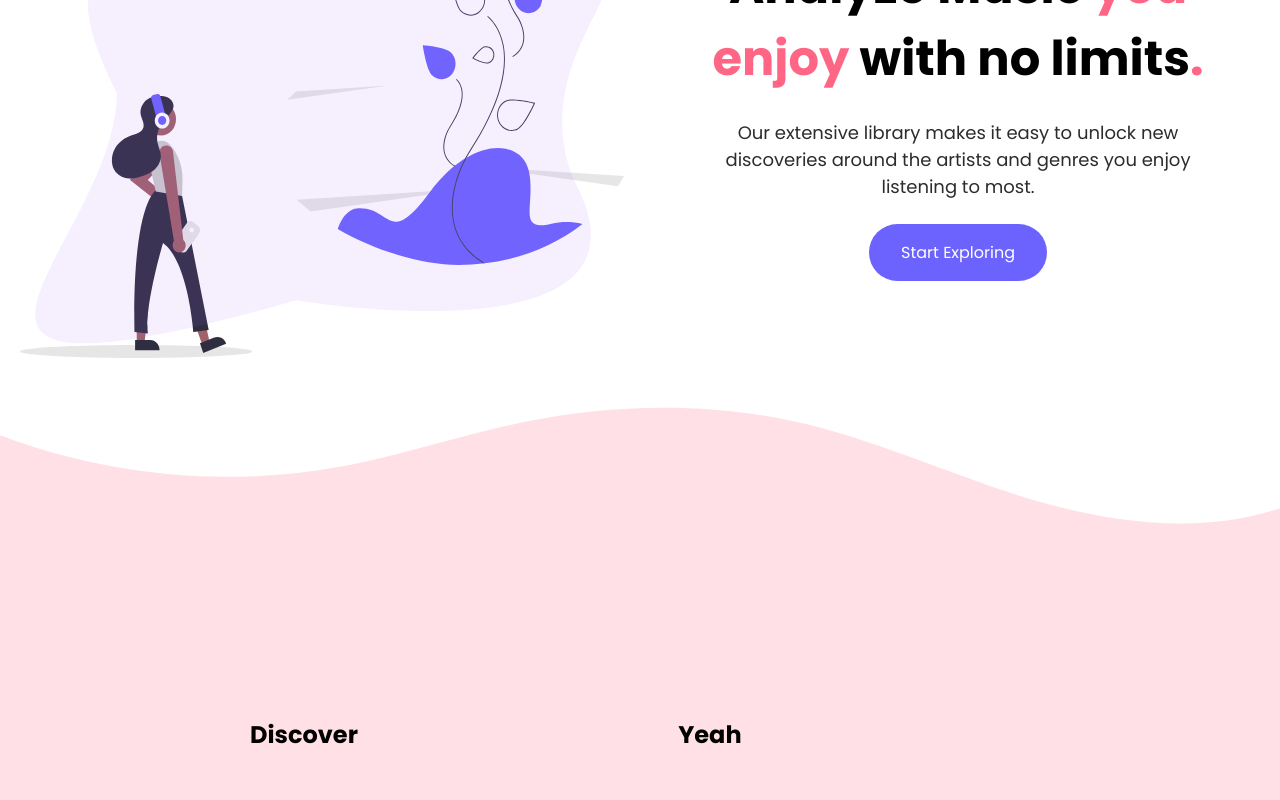
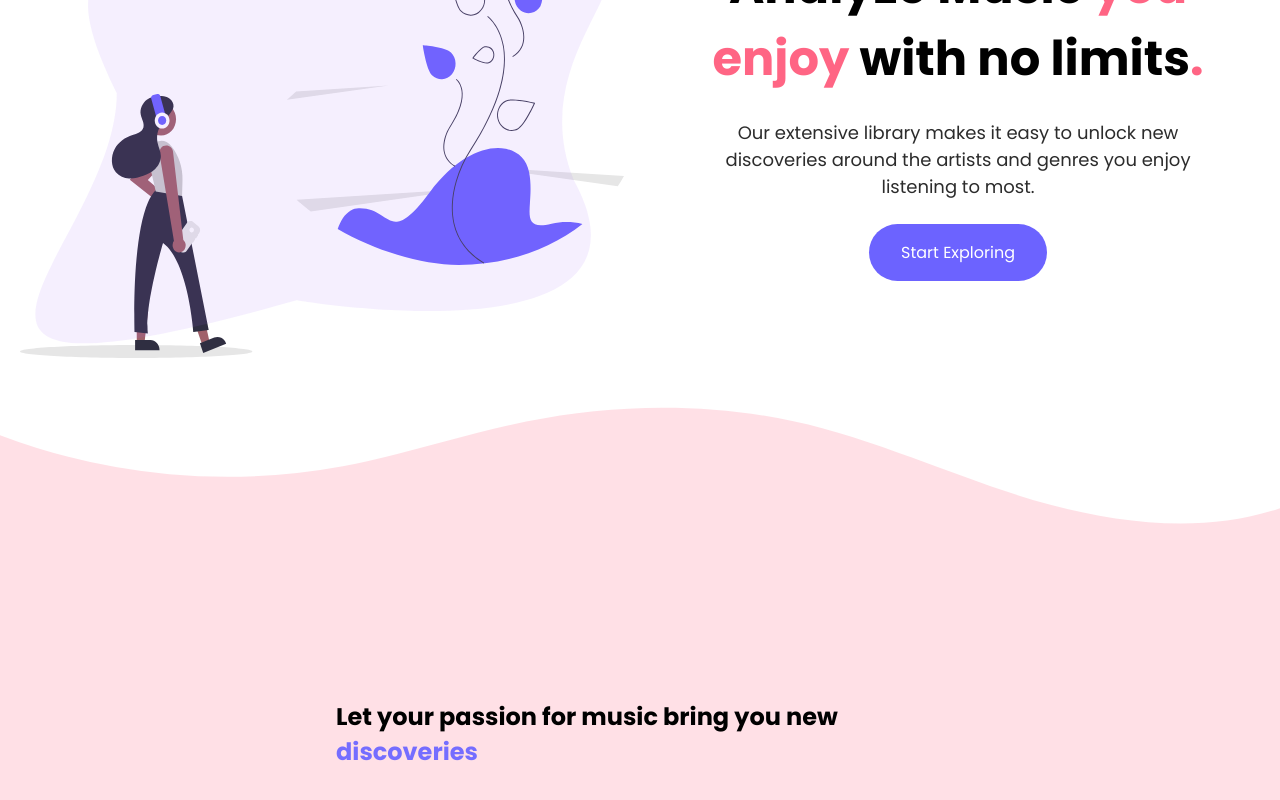
Before and after one commit to jmadrigaladan/spotify-react-api, a React (Create React App) app: page / in a window 1280 px wide. Shown: the part 306-1106 px from the top of the page. Built offline with nearby package versions, Linux system fonts and the light colour scheme.

Commit message:
working on figma discover section prototype

```diff
--- a/src/pages/Home.css
+++ b/src/pages/Home.css
@@ -15,3 +15,7 @@
   justify-content: center;
   min-height: 400px;
 }
+
+.purpleText {
+  color: #756dff;
+}
--- a/src/pages/Home.jsx
+++ b/src/pages/Home.jsx
@@ -7,9 +7,11 @@ function Home() {
     <div className="landing">
       <Hero />
       <section className="features">
-        <h1 className="discover__mainText">Discover</h1>
         <div className="text__container">
-          <h1>Yeah</h1>
+          <h1>
+            Let your passion for music bring you new{" "}
+            <span className="purpleText">discoveries</span>
+          </h1>
         </div>
       </section>
     </div>
```
